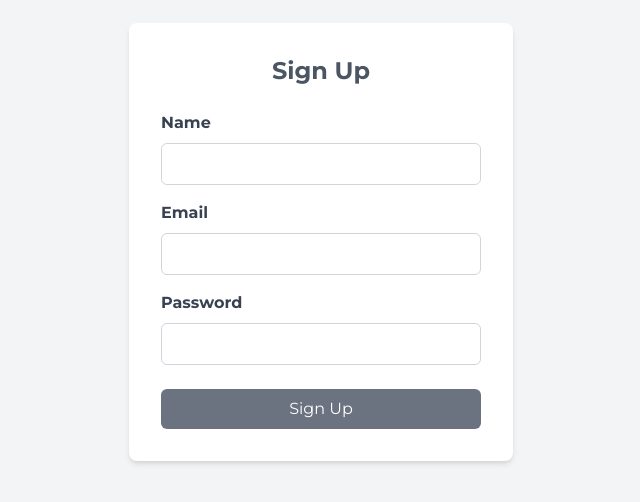
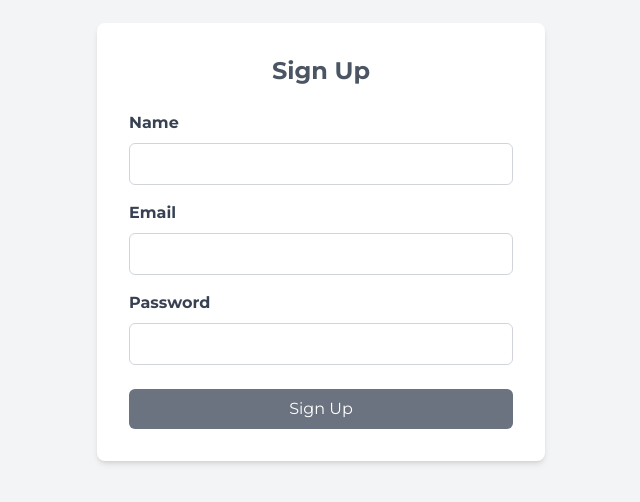
Before and after one commit to favourAyomikun/Tech-Company-Website, a Next.js app: page / in a window 1280 px wide. Shown: the part 158-660 px from the top of the page, without its empty margins (319-959 px from the left). Built offline with nearby package versions, Linux system fonts and the light colour scheme.

Commit message:
created the sign up page and included some validations

```diff
--- a/app/page.jsx
+++ b/app/page.jsx
@@ -67,7 +67,7 @@
 
   return (
     <div className="min-h-screen bg-gray-100 flex items-center justify-center">
-      <div className="bg-white p-8 rounded-lg shadow-md w-96">
+      <div className="bg-white p-8 rounded-lg shadow-md w-full max-w-sm md:max-w-md mx-auto">
         <h2 className="text-2xl font-bold mb-6 text-center text-gray-600">
           Sign Up
         </h2>
```
